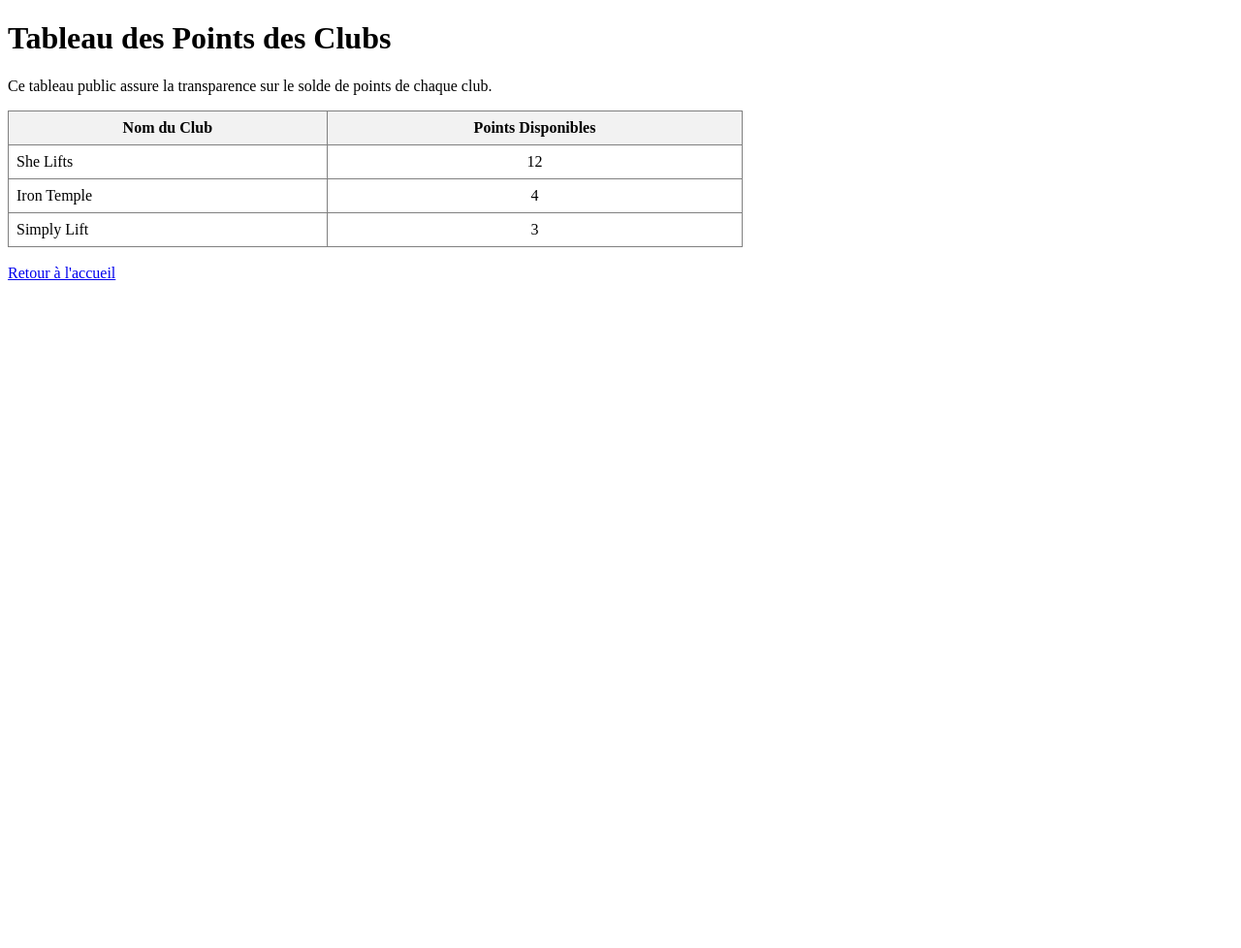
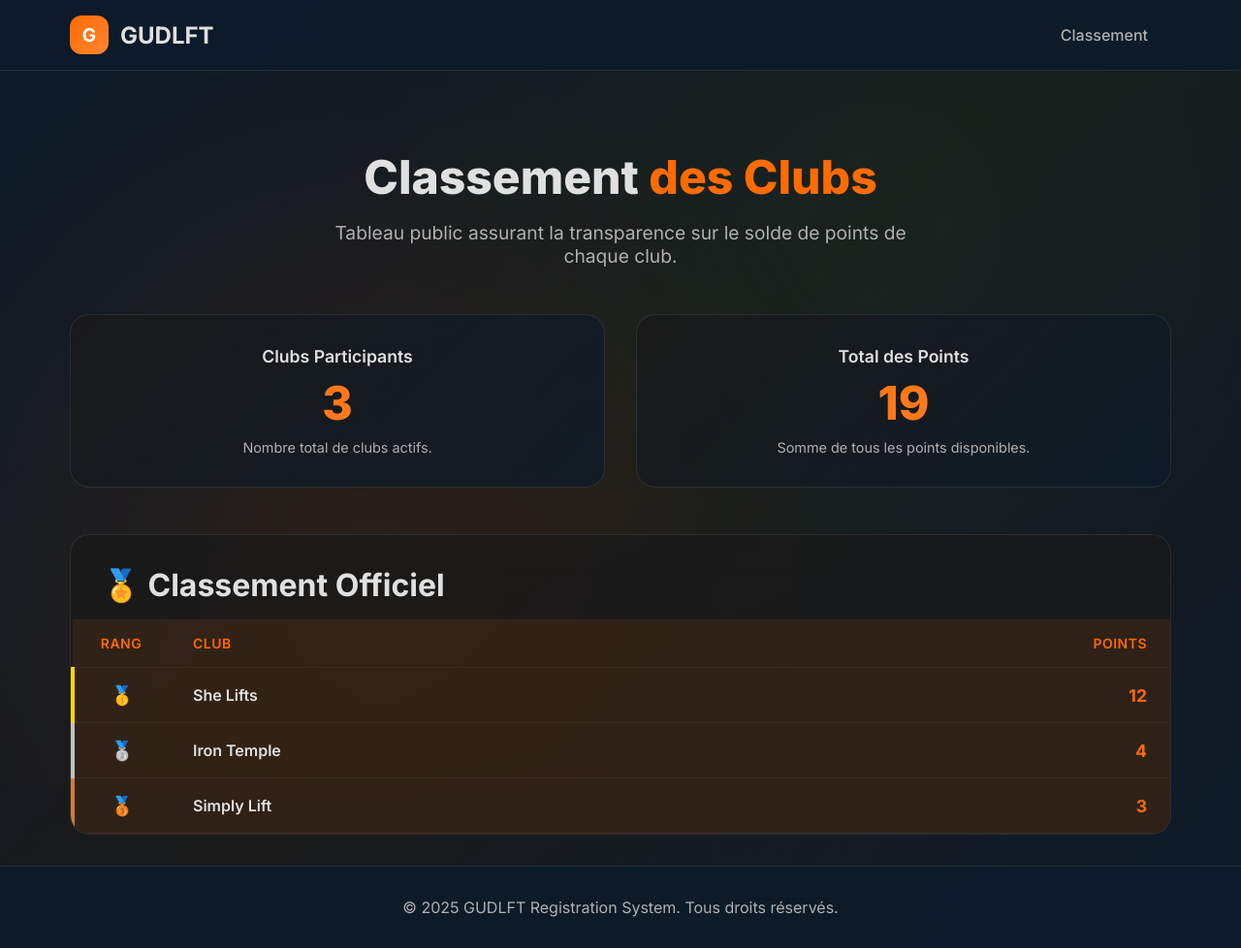
Before and after one commit to silvercross2021-web/python_test_BK, a Flask app: page /points-board in a window 1280 px wide. Shown: the whole page at 97% size. Before the commit the page ends 289 px from the top, so only its background shows below. Run offline with Flask 3, Linux system fonts and the light colour scheme.

Commit message:
feat: Refondre le design de la page de classement

```diff
--- a/server.py
+++ b/server.py
@@ -136,19 +136,22 @@
 @app.route('/points-board')
 def points_board():
     """
-    Affiche un tableau public et en lecture seule des points de chaque club.
-    Accessible sans connexion pour la transparence.
+    Affiche un tableau de bord public et trié des points de chaque club.
     """
     clubs = loadClubs()
 
+    # Trie les clubs pour le classement
     sorted_clubs = sorted(clubs, key=lambda item: int(item['points']), reverse=True)
 
-    print("Contenu de la variable 'clubs' envoyée au template :", clubs)
+    # --- NOUVELLE LOGIQUE : CALCULER LES STATISTIQUES ---
+    try:
+        total_points = sum(int(club['points']) for club in clubs)
+    except (ValueError, TypeError):
+        total_points = 0 # Sécurité si les points ne sont pas des nombres valides
+    # --- FIN DE LA NOUVELLE LOGIQUE ---
 
-    return render_template('points_board.html', clubs=sorted_clubs)
-
-
-
+    # On envoie les clubs triés ET les statistiques à la page
+    return render_template('points_board.html', clubs=sorted_clubs, total_points=total_points)
 
 @app.route('/logout')
 def logout():
--- a/static/style.css
+++ b/static/style.css
@@ -293,3 +293,151 @@
   .logo { font-size: 1.25rem; }
   .login-title { font-size: 1.5rem; }
 }
+
+/* --- NOUVEAUX STYLES SPÉCIFIQUES AU TABLEAU DE CLASSEMENT --- */
+
+.table .rank-gold {
+  border-left: 4px solid #FFD700;
+  background: linear-gradient(90deg, rgba(255, 215, 0, 0.05), transparent);
+}
+.table .rank-silver {
+  border-left: 4px solid #C0C0C0;
+  background: linear-gradient(90deg, rgba(192, 192, 192, 0.05), transparent);
+}
+.table .rank-bronze {
+  border-left: 4px solid #CD7F32;
+  background: linear-gradient(90deg, rgba(205, 127, 50, 0.05), transparent);
+}
+
+/* --- CONTENEUR PRINCIPAL --- */
+/* Centre le contenu de la page et limite sa largeur */
+.container {
+  max-width: 1200px;
+  margin: 0 auto;
+  padding: 2rem;
+}
+
+/* --- STYLE GÉNÉRAL DES CARTES --- */
+/* C'est le style de base pour tous les blocs avec effet "verre dépoli" */
+.card {
+  background: rgba(26, 26, 26, 0.8);
+  backdrop-filter: blur(20px);
+  border: 1px solid var(--border-color);
+  border-radius: 20px;
+  padding: 2rem;
+  transition: all 0.4s cubic-bezier(0.4, 0, 0.2, 1);
+  position: relative;
+  overflow: hidden;
+}
+
+.card:hover {
+  transform: translateY(-8px);
+  box-shadow: 0 20px 40px var(--shadow-dark);
+  border-color: rgba(255, 107, 0, 0.3);
+}
+
+/* --- GRILLE ET CARTES DE STATISTIQUES --- */
+/* Crée une grille qui s'adapte automatiquement pour les cartes de stats */
+.dashboard-grid {
+  display: grid;
+  grid-template-columns: repeat(auto-fit, minmax(300px, 1fr));
+  gap: 2rem;
+  margin: 2rem 0;
+}
+
+/* Style spécifique pour les cartes de statistiques */
+.stats-card {
+  background: linear-gradient(135deg, rgba(26, 26, 26, 0.9), rgba(13, 27, 42, 0.8));
+  backdrop-filter: blur(20px);
+  border: 1px solid var(--border-color);
+  border-radius: 20px;
+  padding: 2rem;
+  text-align: center;
+  transition: all 0.4s ease;
+  position: relative;
+  overflow: hidden;
+}
+
+.stats-card:hover {
+  transform: translateY(-5px) scale(1.02);
+  box-shadow: 0 20px 40px rgba(0, 0, 0, 0.3);
+}
+
+/* Style pour les grands chiffres dans les cartes de stats */
+.stats-number {
+  font-size: 3rem;
+  font-weight: 800;
+  background: linear-gradient(135deg, var(--color-primary), #FF8533);
+  -webkit-background-clip: text;
+  -webkit-text-fill-color: transparent;
+  background-clip: text;
+  margin-bottom: 0.5rem;
+}
+
+/* Style pour le titre de la statistique (ex: "Total des Points") */
+.stats-label {
+  font-size: 1.1rem;
+  font-weight: 600;
+  color: var(--text-primary);
+  margin-bottom: 0.5rem;
+}
+
+/* Style pour la petite description en dessous */
+.stats-desc {
+  font-size: 0.9rem;
+  color: var(--text-secondary);
+}
+
+
+/* --- STYLE DES TABLEAUX --- */
+/* Style de base pour le tableau de classement */
+.table {
+  width: 100%;
+  border-collapse: collapse; /* Assure que les bordures sont propres */
+}
+
+.table th,
+.table td {
+  padding: 1rem 1.5rem;
+  text-align: left;
+  border-bottom: 1px solid rgba(224, 224, 224, 0.05);
+}
+
+/* Style pour l'en-tête du tableau (Rang, Club, Points) */
+.table th {
+  background: rgba(255, 107, 0, 0.1);
+  font-weight: 600;
+  color: var(--color-primary);
+  text-transform: uppercase;
+  letter-spacing: 0.5px;
+  font-size: 0.875rem;
+}
+
+/* Effet au survol des lignes du tableau */
+.table tbody tr:hover {
+  background: rgba(255, 107, 0, 0.05);
+  transform: scale(1.01);
+  transition: all 0.3s ease;
+}
+
+/* Classe pour surligner une ligne (utilisée pour le top 3) */
+.table tbody tr.highlight {
+  background: rgba(255, 107, 0, 0.1);
+}
+
+
+/* --- ANIMATIONS DE TRANSITION DE PAGE --- */
+.page-transition {
+  animation: pageEnter 0.8s ease-out;
+}
+
+@keyframes pageEnter {
+  from {
+    opacity: 0;
+    transform: translateY(20px);
+  }
+  to {
+    opacity: 1;
+    transform: translateY(0);
+  }
+}
--- a/templates/points_board.html
+++ b/templates/points_board.html
@@ -1,31 +1,73 @@
-<!DOCTYPE html>
-<html lang="fr">
-<head>
-    <meta charset="UTF-8">
-    <title>Classement des Points - GUDLFT</title>
-</head>
-<body>
+{% extends "base.html" %}
 
-    <h1>Tableau des Points des Clubs</h1>
-    <p>Ce tableau public assure la transparence sur le solde de points de chaque club.</p>
+{% block title %}Classement des Clubs - GUDLFT{% endblock %}
 
-    <table border="1" style="width: 60%; border-collapse: collapse;">
+{% block content %}
+<main class="container page-transition">
+
+    <section class="fade-in" style="text-align: center; margin: 3rem 0;">
+        <h1 style="font-size: 3rem; font-weight: 800; margin-bottom: 1rem;">
+            Classement <span style="color: var(--color-primary);">des Clubs</span>
+        </h1>
+        <p style="font-size: 1.2rem; color: var(--text-secondary); max-width: 600px; margin: 0 auto;">
+            Tableau public assurant la transparence sur le solde de points de chaque club.
+        </p>
+    </section>
+
+    <section class="dashboard-grid slide-up">
+        <div class="stats-card">
+            <div class="stats-label">Clubs Participants</div>
+            <div class="stats-number">{{ clubs|length }}</div>
+            <div class="stats-desc">Nombre total de clubs actifs.</div>
+        </div>
+        <div class="stats-card">
+            <div class="stats-label">Total des Points</div>
+            <div class="stats-number">{{ total_points }}</div>
+            <div class="stats-desc">Somme de tous les points disponibles.</div>
+        </div>
+    </section>
+
+    <section class="slide-up-delay-1" style="margin-top: 3rem;">
+        <div class="card" style="padding: 0; overflow: hidden;">
+            <div style="padding: 2rem 2rem 1rem;">
+                <h2 style="font-size: 2rem; font-weight: 700;">🏅 Classement Officiel</h2>
+            </div>
+
+            <table class="table">
                 <thead>
-            <tr style="background-color: #f2f2f2;">
-                <th style="padding: 8px;">Nom du Club</th>
-                <th style="padding: 8px;">Points Disponibles</th>
+                    <tr>
+                        <th style="text-align: center; width: 100px;">Rang</th>
+                        <th>Club</th>
+                        <th style="text-align: right; width: 150px;">Points</th>
                     </tr>
                 </thead>
                 <tbody>
                     {% for club in clubs %}
-            <tr>
-                <td style="padding: 8px;">{{ club.name }}</td>
-                <td style="padding: 8px; text-align: center;">{{ club.points }}</td>
+                        <tr class="
+                            {% if loop.index <= 3 %}highlight{% endif %}
+                            {% if loop.index == 1 %}rank-gold{% endif %}
+                            {% if loop.index == 2 %}rank-silver{% endif %}
+                            {% if loop.index == 3 %}rank-bronze{% endif %}
+                        ">
+
+                            <td style="text-align: center; font-weight: 700; font-size: 1.2rem;">
+                                {% if loop.index == 1 %} 🥇
+                                {% elif loop.index == 2 %} 🥈
+                                {% elif loop.index == 3 %} 🥉
+                                {% else %} {{ loop.index }}
+                                {% endif %}
+                            </td>
+                            <td style="font-weight: 600; color: var(--text-primary);">
+                                {{ club.name }}
+                            </td>
+                            <td style="text-align: right; font-weight: 700; color: var(--color-primary); font-size: 1.1rem;">
+                                {{ club.points }}
+                            </td>
                         </tr>
                     {% endfor %}
                 </tbody>
             </table>
-    <br>
-    <a href="{{ url_for('index') }}">Retour à l'accueil</a>
-</body>
-</html>
+        </div>
+    </section>
+</main>
+{% endblock %}
```
Lines whose indentation alone changed are shown as unchanged.
